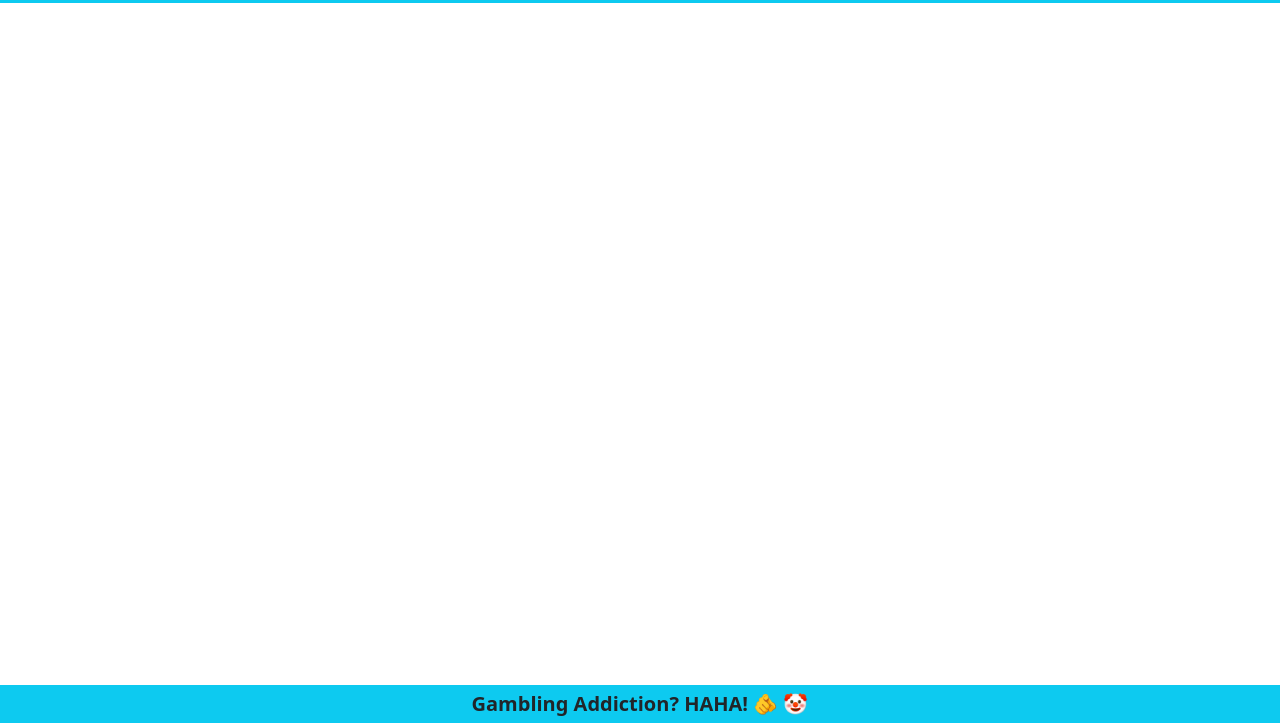
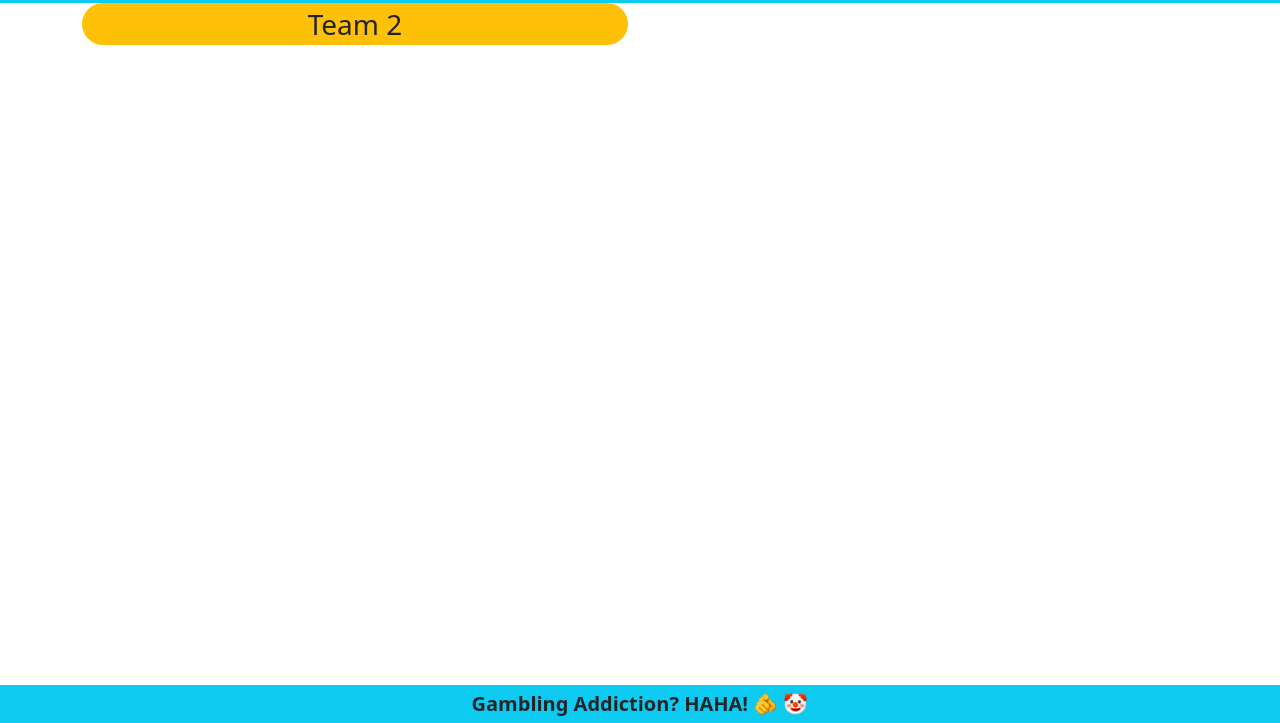
Before and after one commit to ethanrgibson/sports-bets, a plain HTML site: page index.html in a window 1280 px wide. Shown: the part 77-800 px from the top of the page. Drawn offline with nearby package versions, Linux system fonts and the light colour scheme.

Commit message:
team 1 space

```diff
--- a/index.html
+++ b/index.html
@@ -21,8 +21,24 @@
       <span class="fs-2">BET YOUR MONEY LOOSER 💰💰💰💰</span>
     </div>
   </header>
+
   <main>
+    <div class="container">
+      <div class="row">
+        <div class="col-md-6">
+          <div class="bg-warning rounded-5">
+            <div class="text-center fx-bold fs-3">
+              <p>Team 2</p>
 
+            </div>
+
+          </div>
+
+
+        </div>
+      </div>
+
+    </div>
 
   </main>
 
```
